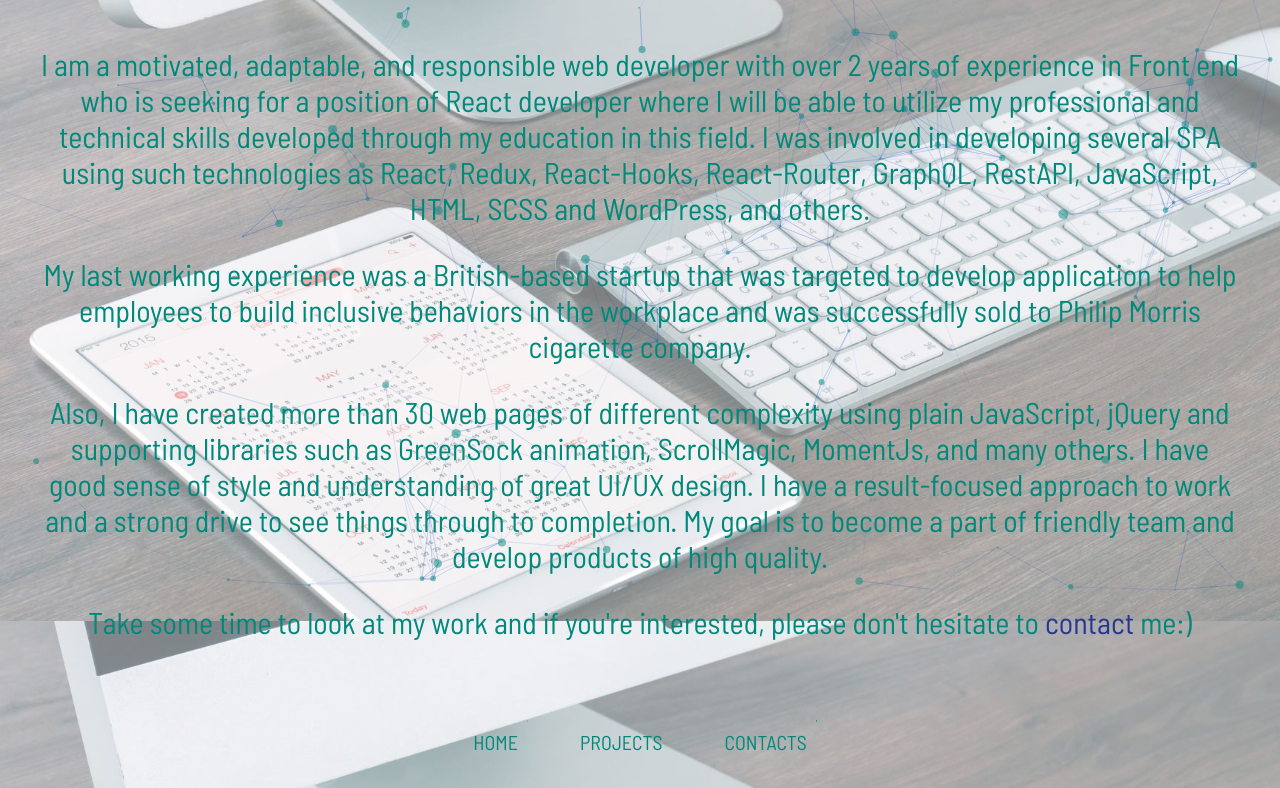
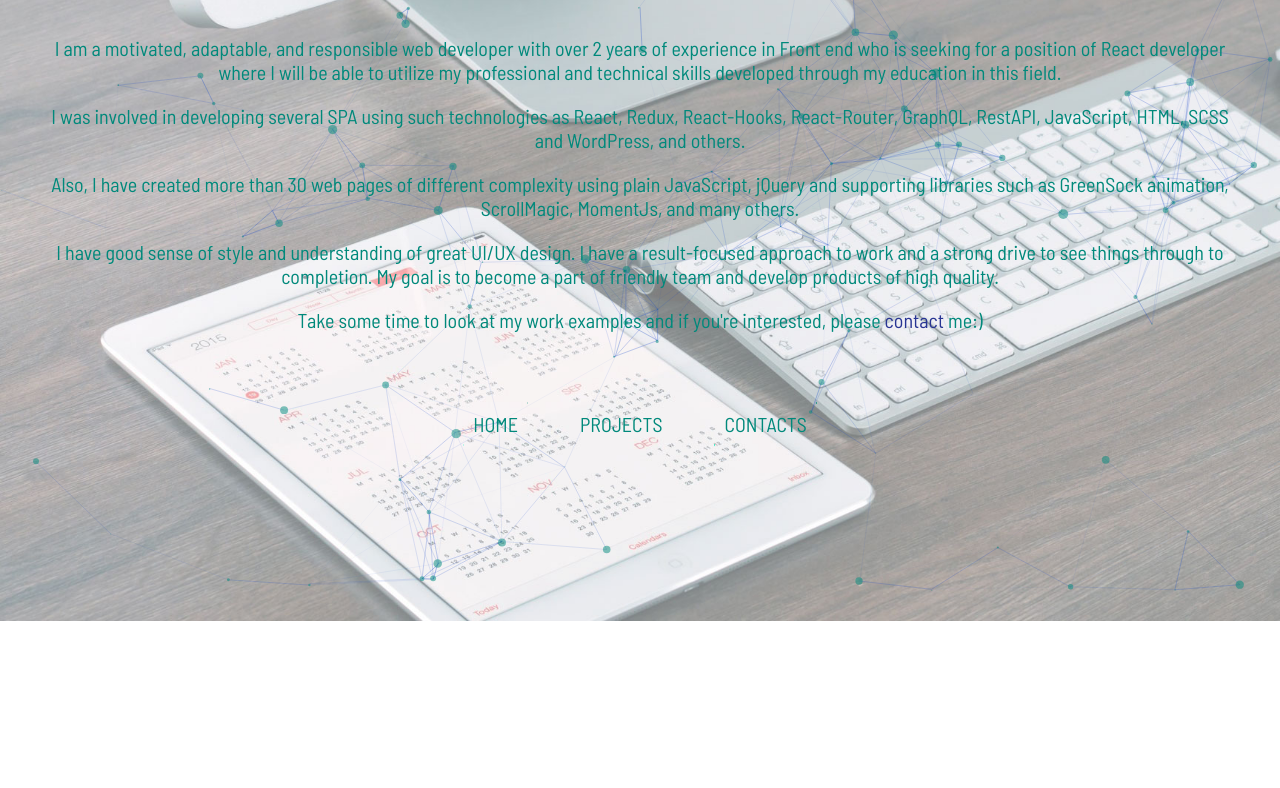
Before and after one commit to VolodymyrTrykoz/Portfolio, a website: page index.html in a window 1280 px wide. Shown: the part 179-967 px from the top of the page. After the commit the page ends 800 px from the top, so only its background shows below. Drawn offline with Linux system fonts and the light colour scheme; a web font is replaced by a local one.

Commit message:
description changes

```diff
--- a/index.html
+++ b/index.html
@@ -17,26 +17,25 @@
 			<div class="container">
 
 				<div class="container__description">
-				    Hello World! My name is :
+				    Hello and welcome! My name is :
 		  		</div>
 		    	<div id="typed-strings">
 				    <h1>Volodymyr Trykoz</h1>
 				</div>
 		    	<span id="typed" class="running-string"></span>
 				<div class="container__description container__description--shift container__description--link">
-					<p>
-						I am a motivated, adaptable, and responsible web developer with over 2 years of experience in Front end who is seeking for a position of React developer where I will be able to utilize my professional and technical skills developed through my education in this field.  I was involved in developing several SPA using such technologies as React, Redux, React-Hooks, React-Router, GraphQL, RestAPI, JavaScript, HTML, SCSS and WordPress, and others.
+					<p style="font-size: 20px">
+						I am a motivated, adaptable, and responsible web developer with over 2 years of experience in Front end who is seeking for a position of React developer where I will be able to utilize my professional and technical skills developed through my education in this field.
 					</p>
-					<p>
-						My last working experience was a British-based startup that was targeted to develop application to help employees to build inclusive behaviors in the workplace and was successfully sold to Philip Morris cigarette company.
+					<p style="font-size: 20px">I was involved in developing several SPA using such technologies as React, Redux, React-Hooks, React-Router, GraphQL, RestAPI, JavaScript, HTML, SCSS and WordPress, and others.</p>
+					<p style="font-size: 20px">
+						Also, I have created more than 30 web pages of different complexity using plain JavaScript, jQuery and supporting libraries such as GreenSock animation, ScrollMagic, MomentJs, and many others.
 					</p>
-					<p>
-						Also, I have created more than 30 web pages of different complexity using plain JavaScript, jQuery and supporting libraries such as GreenSock animation, ScrollMagic, MomentJs, and many others.
+					<p style="font-size: 20px">
 						I have good sense of style and understanding of great UI/UX design. I have a result-focused approach to work and a strong drive to see things through to completion.
-						My goal is to become a part of friendly team and develop products of high quality.
-					</p>
-					<p>
-						Take some time to look at my work and if you're interested, please don't hesitate to <a href="contacts.html" data-hover="contact">contact</a> me:)
+						My goal is to become a part of friendly team and develop products of high quality.</p>
+					<p style="font-size: 20px">
+						Take some time to look at my work examples and if you're interested, please <a href="contacts.html" data-hover="contact">contact</a> me:)
 					</p>
 
 		  		</div>
```
